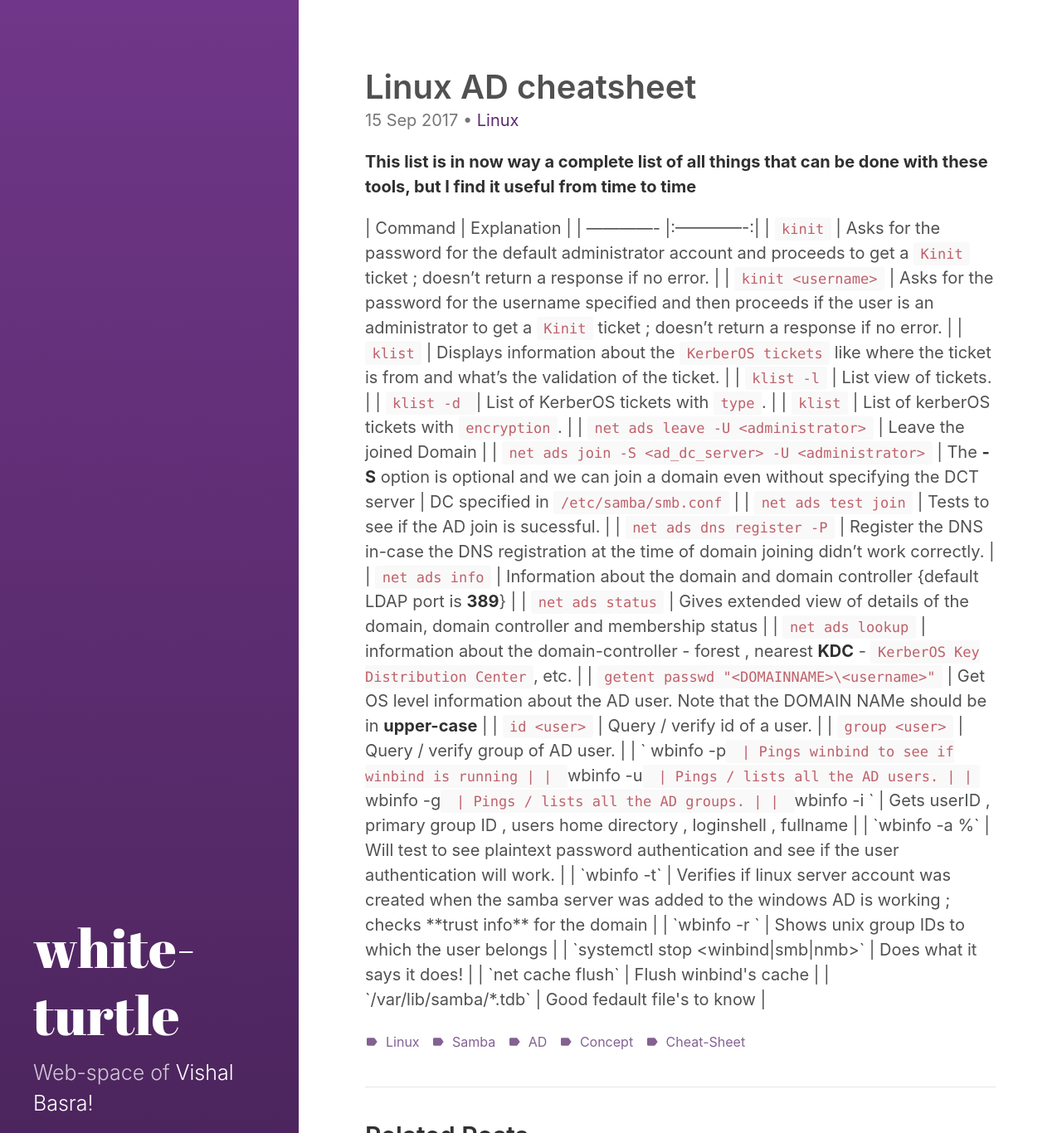
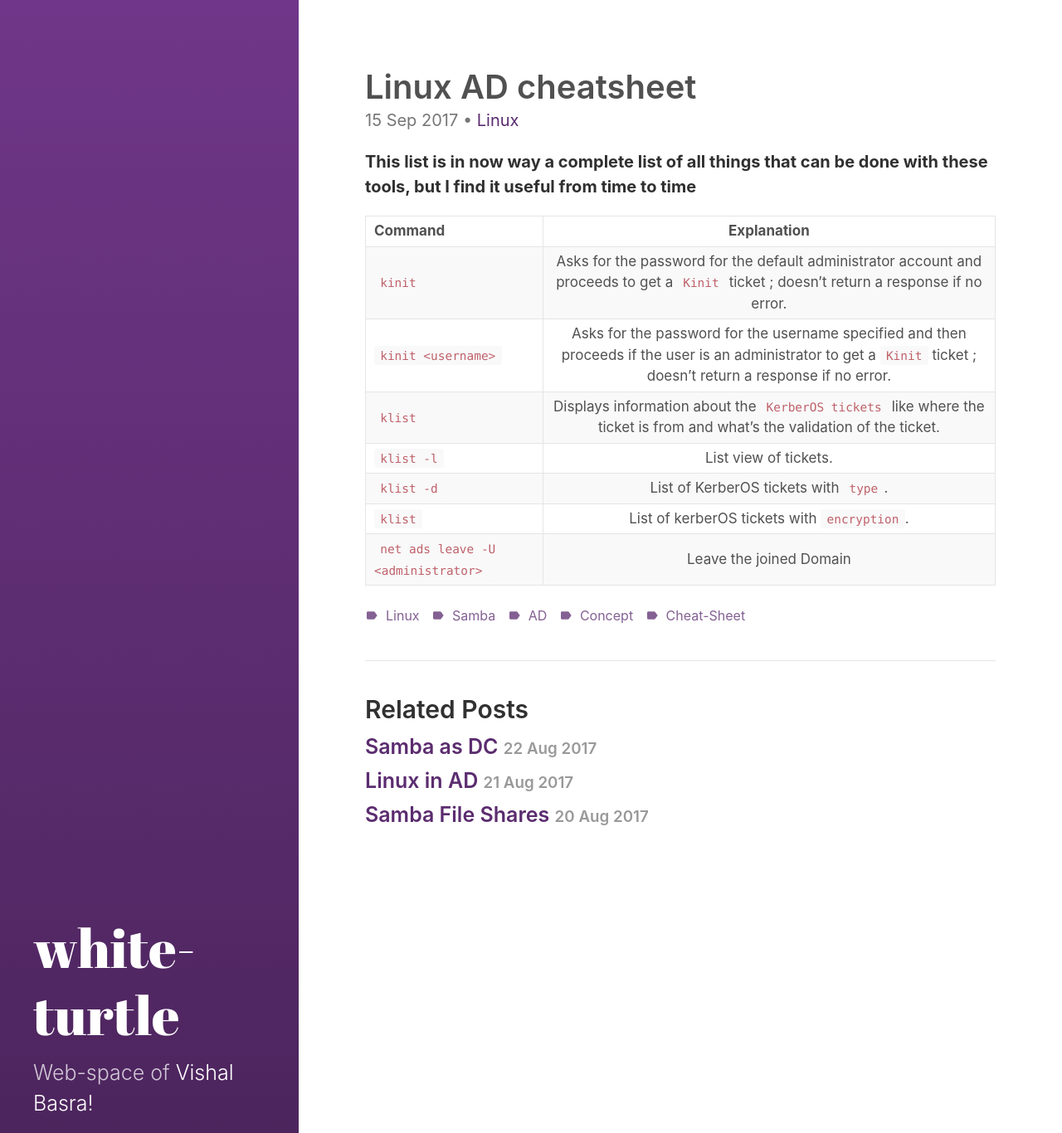
Before and after one commit to vishalbasra/vishalbasra.github.io, a Jekyll site: the page built from _posts/2017-09-15-Linux-ADthings-Cheatsheat.md, in a window 1280 px wide, cut to the strip 0-1366 px from the top of the page. Shown: the whole strip at 83% size. Built offline with Jekyll 4.4.1, drawn with Linux system fonts in a browser that asks for light colours.

Commit message:
Test-removal

```diff
--- a/_posts/2017-09-15-Linux-ADthings-Cheatsheat.md
+++ b/_posts/2017-09-15-Linux-ADthings-Cheatsheat.md
@@ -28,22 +28,3 @@ excerpt: Cheat-sheat for linux AD stuff - Samba / winbind / etc.
 | `klist -d `      | List of KerberOS tickets with `type`.  |
 | `klist`      |  List of kerberOS tickets with `encryption`. |
 | `net ads leave -U <administrator>`      | Leave the joined Domain |
-| `net ads join -S <ad_dc_server> -U <administrator>`      |  The **-S** option is optional and we can join a domain even without specifying the DCT server | DC specified in `/etc/samba/smb.conf` |
-| `net ads test join`      | Tests to see if the AD join is sucessful. |
-| `net ads dns register -P`      | Register the DNS in-case the DNS registration at the time of domain joining didn't work correctly. |
-| `net ads info`      | Information about the domain and domain controller {default LDAP port is **389**} |
-| `net ads status`      | Gives extended view of details of the domain, domain controller and membership status |
-| `net ads lookup`      | information about the domain-controller - forest , nearest **KDC** - `KerberOS Key Distribution Center`, etc. |
-| `getent passwd "<DOMAINNAME>\<username>"`      | Get OS level information about the AD user. Note that the DOMAIN NAMe should be in **upper-case**  |
-| `id <user>`      | Query / verify id of a user.  |
-| `group <user>`      | Query / verify group of AD user.  |
-| ` wbinfo -p`      | Pings winbind to see if winbind is running  |
-| `wbinfo -u`      | Pings / lists all the AD users. |
-| `wbinfo -g`      | Pings / lists all the AD groups. |
-| `wbinfo -i <ad_user>`      | Gets userID , primary group ID , users home directory , loginshell , fullname |
-| `wbinfo -a <user>%<passowrd>`      | Will test to see plaintext password authentication and see if the user authentication will work. |
-| `wbinfo -t`      | Verifies if linux server account was created when the samba server was added to the windows AD is working ; checks **trust info** for the domain  |
-| `wbinfo -r <username>`      | Shows unix group IDs to which the user belongs  |
-| `systemctl stop <winbind|smb|nmb>`      | Does what it says it does! |
-| `net cache flush`      | Flush winbind's cache |
-| `/var/lib/samba/*.tdb`      | Good fedault file's to know |
```
